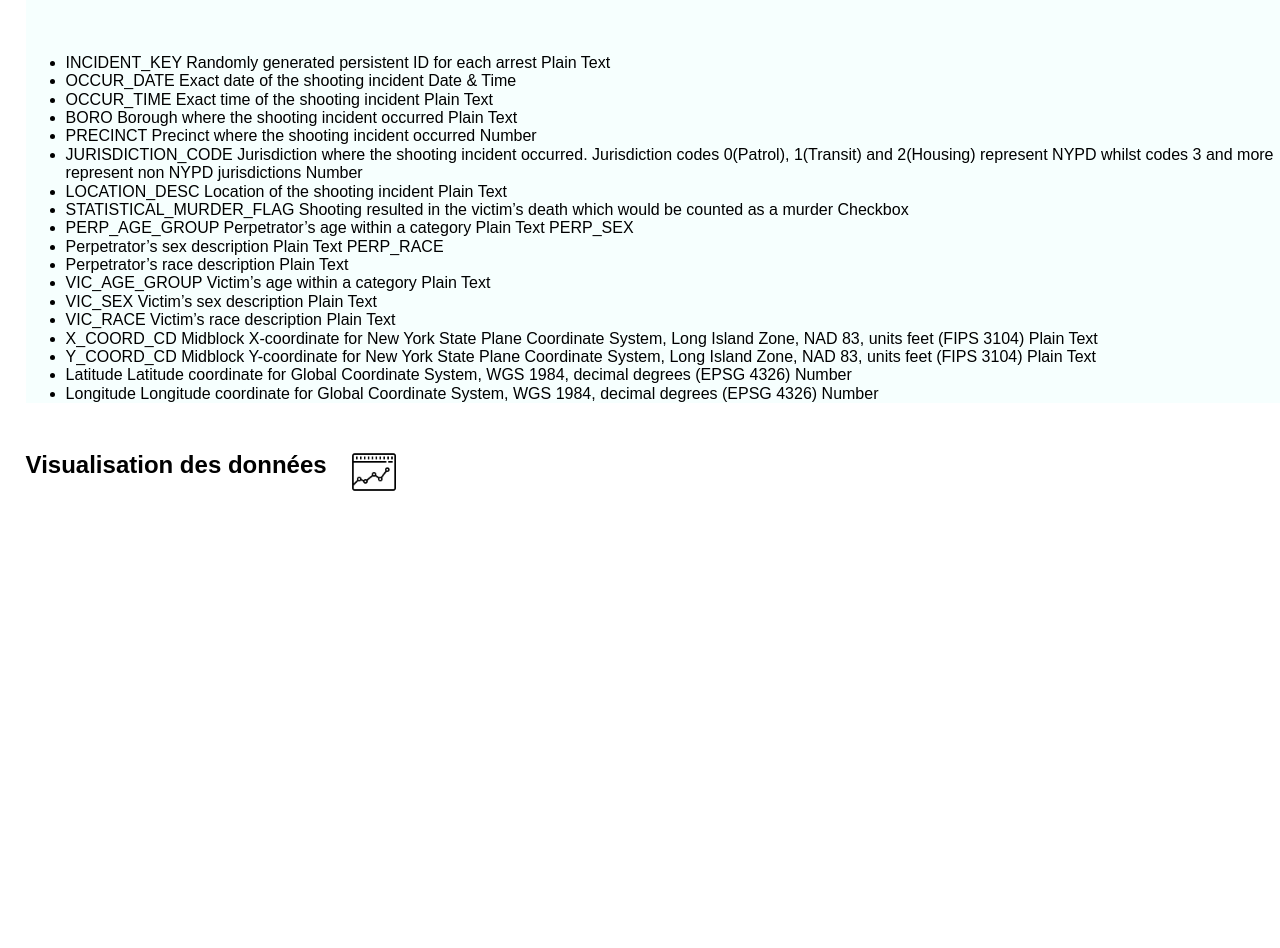
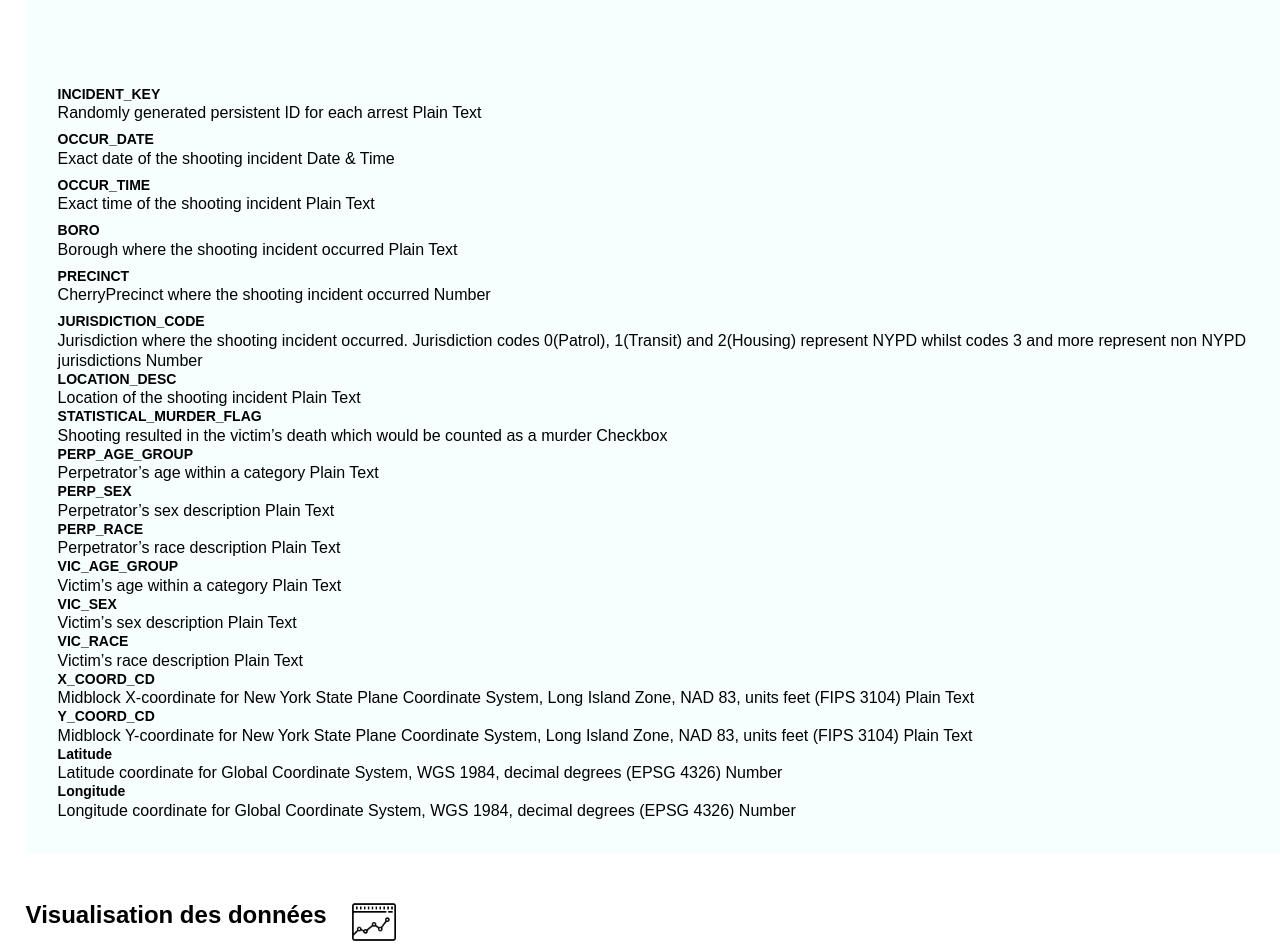
Before and after one commit to Yabde/D3js_NewYork_dataset, a plain HTML site: page site_web.html in a window 1280 px wide. Shown: the part 380-1328 px from the top of the page. Before the commit the page ends 879 px from the top, so only its background shows below. Drawn offline with nearby package versions, Linux system fonts and the light colour scheme.

Commit message:
petits changements...

```diff
--- a/site_web.html
+++ b/site_web.html
@@ -43,26 +43,44 @@
         </div>
 
         <p>
-            <ul>
-                <li>INCIDENT_KEY Randomly generated persistent ID for each arrest Plain Text</li>
-                <li>OCCUR_DATE Exact date of the shooting incident Date & Time</li>
-                <li>OCCUR_TIME Exact time of the shooting incident Plain Text</li>
-                <li>BORO Borough where the shooting incident occurred Plain Text</li>
-                <li>PRECINCT Precinct where the shooting incident occurred Number</li>
-                <li>JURISDICTION_CODE Jurisdiction where the shooting incident occurred. Jurisdiction codes 0(Patrol), 1(Transit) and 2(Housing) represent NYPD whilst codes 3 and more represent non NYPD jurisdictions Number</li>
-                <li>LOCATION_DESC Location of the shooting incident Plain Text</li>
-                <li>STATISTICAL_MURDER_FLAG Shooting resulted in the victim’s death which would be counted as a murder Checkbox</li>
-                <li>PERP_AGE_GROUP Perpetrator’s age within a category Plain Text PERP_SEX</li>
-                <li>Perpetrator’s sex description Plain Text PERP_RACE</li>
-                <li>Perpetrator’s race description Plain Text</li>
-                <li>VIC_AGE_GROUP Victim’s age within a category Plain Text</li>
-                <li>VIC_SEX Victim’s sex description Plain Text</li>
-                <li>VIC_RACE Victim’s race description Plain Text</li>
-                <li>X_COORD_CD Midblock X-coordinate for New York State Plane Coordinate System, Long Island Zone, NAD 83, units feet (FIPS 3104) Plain Text</li>
-                <li>Y_COORD_CD Midblock Y-coordinate for New York State Plane Coordinate System, Long Island Zone, NAD 83, units feet (FIPS 3104) Plain Text</li>
-                <li>Latitude Latitude coordinate for Global Coordinate System, WGS 1984, decimal degrees (EPSG 4326) Number</li>
-                <li>Longitude Longitude coordinate for Global Coordinate System, WGS 1984, decimal degrees (EPSG 4326) Number</li>
-            </ul>
+            <dl class="lh-title pa4 mt0">
+                <dt class="f6 b">INCIDENT_KEY</dt>
+                <dd class="ml0">Randomly generated persistent ID for each arrest Plain Text</dd>
+                <dt class="f6 b mt2">OCCUR_DATE</dt>
+                <dd class="ml0">Exact date of the shooting incident Date & Time</dd>
+                <dt class="f6 b mt2">OCCUR_TIME</dt>
+                <dd class="ml0">Exact time of the shooting incident Plain Text</dd>
+                <dt class="f6 b mt2">BORO</dt>
+                <dd class="ml0">Borough where the shooting incident occurred Plain Text</dd>
+                <dt class="f6 b mt2">PRECINCT</dt>
+                <dd class="ml0">CherryPrecinct where the shooting incident occurred Number</dd>
+                <dt class="f6 b mt2">JURISDICTION_CODE</dt>
+                <dd class="ml0">Jurisdiction where the shooting incident occurred. Jurisdiction codes 0(Patrol), 1(Transit) and 2(Housing) represent NYPD whilst codes 3 and more represent non NYPD jurisdictions Number</dd>
+                <dt class="f6 b">LOCATION_DESC</dt>
+                <dd class="ml0">Location of the shooting incident Plain Text</dd>
+                <dt class="f6 b">STATISTICAL_MURDER_FLAG</dt>
+                <dd class="ml0">Shooting resulted in the victim’s death which would be counted as a murder Checkbox</dd>
+                <dt class="f6 b">PERP_AGE_GROUP</dt>
+                <dd class="ml0">Perpetrator’s age within a category Plain Text</dd>
+                <dt class="f6 b">PERP_SEX</dt>
+                <dd class="ml0">Perpetrator’s sex description Plain Text</dd>
+                <dt class="f6 b">PERP_RACE</dt>
+                <dd class="ml0">Perpetrator’s race description Plain Text</dd>
+                <dt class="f6 b">VIC_AGE_GROUP</dt>
+                <dd class="ml0">Victim’s age within a category Plain Text</dd>
+                <dt class="f6 b">VIC_SEX</dt>
+                <dd class="ml0">Victim’s sex description Plain Text</dd>
+                <dt class="f6 b">VIC_RACE</dt>
+                <dd class="ml0">Victim’s race description Plain Text</dd>
+                <dt class="f6 b">X_COORD_CD</dt>
+                <dd class="ml0">Midblock X-coordinate for New York State Plane Coordinate System, Long Island Zone, NAD 83, units feet (FIPS 3104) Plain Text</dd>
+                <dt class="f6 b">Y_COORD_CD</dt>
+                <dd class="ml0">Midblock Y-coordinate for New York State Plane Coordinate System, Long Island Zone, NAD 83, units feet (FIPS 3104) Plain Text</dd>
+                <dt class="f6 b">Latitude</dt>
+                <dd class="ml0">Latitude coordinate for Global Coordinate System, WGS 1984, decimal degrees (EPSG 4326) Number</dd>
+                <dt class="f6 b">Longitude</dt>
+                <dd class="ml0">Longitude coordinate for Global Coordinate System, WGS 1984, decimal degrees (EPSG 4326) Number</dd>
+            </dl>
         </p>
     </section>
 
```
